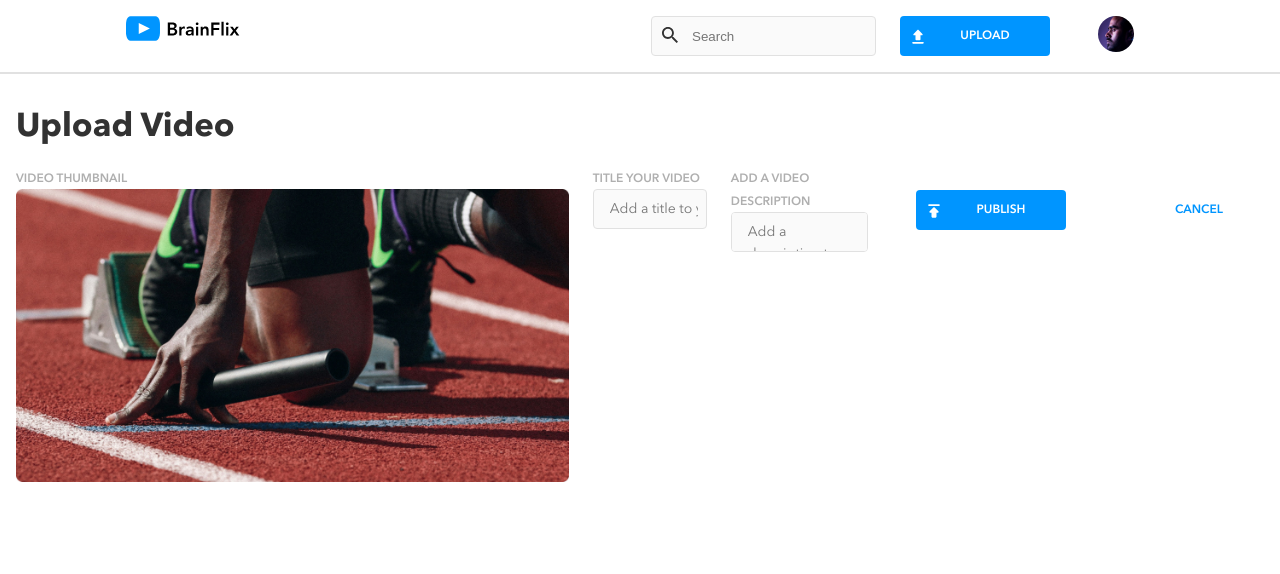
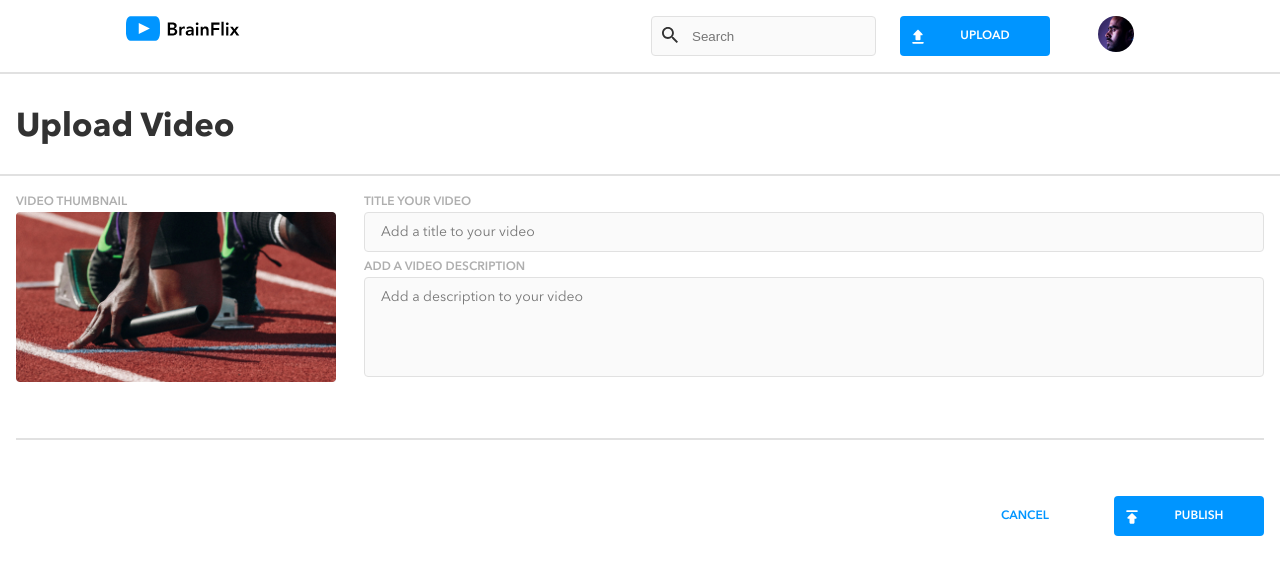
Before and after one commit to fansari-hub/farid-ansari-brainflix, a React (Create React App) app: page /upload in a window 1280 px wide. Shown: the top 574 px of the page. Built offline with nearby package versions, Linux system fonts and the light colour scheme.

Commit message:
Implemented Desktop & Tablet display for Upload Page.

```diff
--- a/src/components/Button/Button.scss
+++ b/src/components/Button/Button.scss
@@ -13,11 +13,13 @@
   align-items: center;
   justify-content: center;
   @include displayTablet {
+    width: auto;
     min-width: toRem(150);
     padding-left: $pad-2;
     padding-right: $pad-2;
   }
   @include displayDesktop {
+    width: auto;
     min-width: toRem(150);
     padding-left: $pad-2;
     padding-right: $pad-2;
@@ -56,11 +58,13 @@
   align-items: center;
   justify-content: center;
   @include displayTablet {
+    width: auto;
     min-width: toRem(150);
     padding-left: $pad-2;
     padding-right: $pad-2;
   }
   @include displayDesktop {
+    width: auto;
     min-width: toRem(150);
     padding-left: $pad-2;
     padding-right: $pad-2;
--- a/src/components/UploadVideo/UploadVideo.js
+++ b/src/components/UploadVideo/UploadVideo.js
@@ -4,26 +4,36 @@ import "./UploadVideo.scss";
 
 export default function UploadVideo() {
   return (
+    <>
+      <hr className="UploadVideo__ruler" />
       <div className="UploadVideo">
-
         <div className="UploadVideo__container">
           <label className="UploadVideo__container__title font-Faded font-Label">VIDEO THUMBNAIL</label>
-                <img className="UploadVideo__container__preview" src={videoThumb} alt="video preview"/>
+          <img className="UploadVideo__container__preview" src={videoThumb} alt="video preview" />
         </div>
+        <div className="UploadVideo__fieldgroup">
           <div className="UploadVideo__container">
             <label className="UploadVideo__container__title font-Faded font-Label">TITLE YOUR VIDEO</label>
-                <input type="text" className="UploadVideo__container__field font-Body" placeholder="Add a title to your video"/>
+            <input type="text" className="UploadVideo__container__field font-Body" placeholder="Add a title to your video" />
           </div>
           <div className="UploadVideo__container">
             <label className="UploadVideo__container__title font-Faded font-Label">ADD A VIDEO DESCRIPTION</label>
-                <textarea className="UploadVideo__container__textbox font-Body" placeholder="Add a description to your video"/>
+            <textarea className="UploadVideo__container__textbox font-Body" placeholder="Add a description to your video" />
           </div>
-            <div className="UploadVideo__button">
+        </div>
+
+        <div className="UploadVideo__ruler">
+          <hr />
+        </div>
+        <div className="UploadVideo__buttonsContainer">
+          <div className="UploadVideo__buttonsContainer__button">
             <Button label="PUBLISH" iconType={2} />
           </div>
-            <div className="UploadVideo__cancelbutton">
+          <div className="UploadVideo__buttonsContainer__cancelbutton">
             <Button label="CANCEL" />
           </div>
         </div>
+      </div>
+    </>
   );
 }
--- a/src/components/UploadVideo/UploadVideo.scss
+++ b/src/components/UploadVideo/UploadVideo.scss
@@ -11,7 +11,6 @@
   background-color: none;
   gap: $pad-3;
   flex-grow: 1;
-  display: flex;
   flex-direction: column;
   background-color: none;
   @include displayTablet {
@@ -20,15 +19,36 @@
   }
   @include displayDesktop {
     flex-direction: row;
+    flex-wrap: wrap;
     gap: $pad-4;
+  }
+  &__fieldgroup {
+    display: flex;
+    flex-direction: column;
+    @include displayTablet{
+      width: 100%;
+
+    }
+    @include displayDesktop{
+      width: toRem(900);
+    }
+
   }
   &__container {
     background-color: none;
     flex-grow: 1;
     text-align: left;
+    display: flex;
+    flex-direction: column;
     &__preview {
       background-color: none;
       width: 100%;
+      @include displayTablet {
+        max-width: toRem(360);
+      }
+      @include displayDesktop {
+        max-width: toRem(320);
+      }
     }
     &__title {
       padding: 0px;
@@ -61,19 +81,34 @@
       height: toRem(100);
       width: 100%;
       padding: $pad-2;
-
       resize: none;
       @include displayTablet {
-        height: toRem(40);
+        height: toRem(100);
         padding: $pad-2;
         padding-left: $pad-3;
       }
       @include displayDesktop {
-        height: toRem(40);
+        height: toRem(100);
         padding: $pad-2;
         padding-left: $pad-3;
       }
     }
+  }
+  &__buttonsContainer {
+    display: flex;
+    flex-direction: column;
+    background-color: none;
+
+    @include displayTablet {
+      flex-direction: row;
+      flex-grow: 1;
+      justify-content: flex-end;
+    }
+    @include displayDesktop {
+      flex-direction: row;
+      flex-grow: 1;
+      justify-content: flex-end;
+      //justify-content: flex-end;
     }
     &__button {
       margin-top: $pad-3;
@@ -83,12 +118,14 @@
         margin-top: $pad-4;
         margin-left: $pad-4;
         min-width: toRem(150);
+        order: 2;
       }
       @include displayDesktop {
         flex-grow: 0;
         margin-top: $pad-4;
         margin-left: $pad-4;
         min-width: toRem(150);
+        order: 2;
       }
     }
     &__cancelbutton {
@@ -108,3 +145,17 @@
       }
     }
   }
+  &__ruler {
+    display: none;
+    @include displayTablet {
+      margin-top: $pad-4;
+      width: 100%;
+      display: block;
+    }
+    @include displayDesktop {
+      margin-top: $pad-4;
+      width: 100%;
+      display: block;
+    }
+  }
+}
```
Lines whose indentation alone changed are shown as unchanged.
